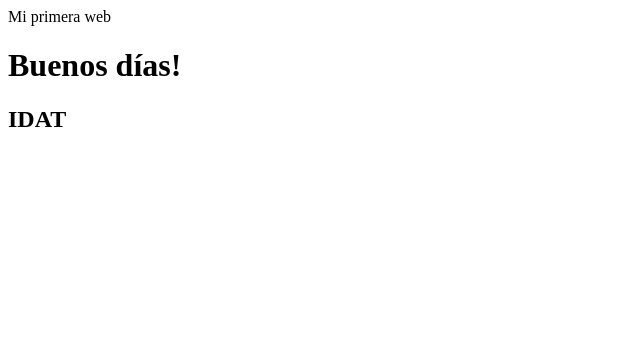
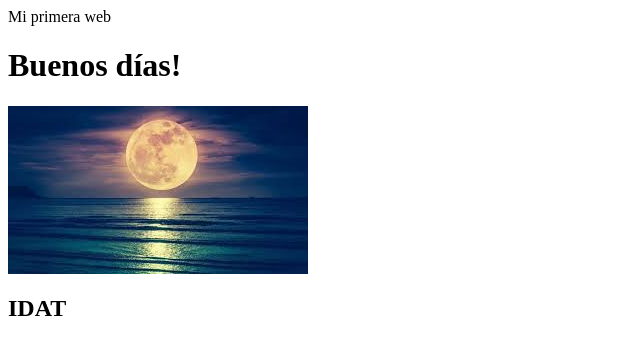
Before and after one commit to jhersonos/DWS08_2020_01, a plain HTML site: page index.html in a window 1280 px wide. Shown: the whole page, without its empty margins (0-640 px from the left). Drawn offline with Linux system fonts and the light colour scheme.

Commit message:
adicion de foto

```diff
--- a/index.html
+++ b/index.html
@@ -4,6 +4,7 @@
 </head>
 <body>
 <h1>Buenos días!<h1>
+  <img src="img/lunaa.jfif"/>
 <h2>IDAT<h2>
 </body>
 </html>
```
